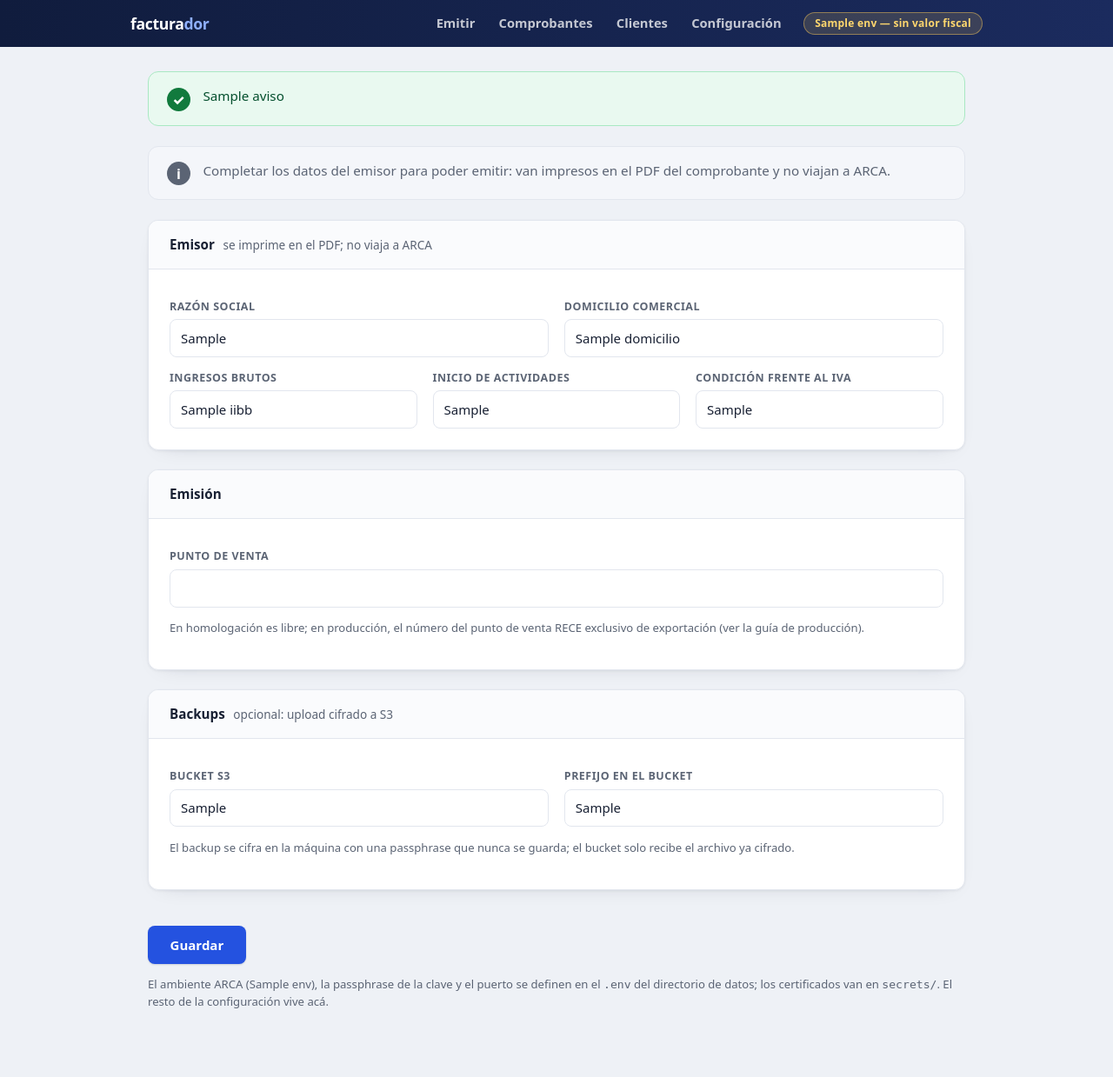
After one commit to FacundoTripelhorn/facturadorE, a FastAPI app: template facturador/web/templates/configuracion.html in a window 1280 px wide. The commit adds this page. Shown: the whole page at 87% size. Run offline with FastAPI, Linux system fonts and the light colour scheme; the template is opened without the code that fills it: most values are stand-ins (such as "Sample title", 1, 10 or a date in 2020); parts of the project's set-up code (start-up, migrations or seed data) failed here and were passed over.

Commit message:
UI: página Configuración y guía del primer arranque
Nueva página /configuracion (mismo estilo que /clientes) para editar los
datos del emisor, el punto de venta y el bucket de backups. Sin datos de
emisor, la home dirige a completarlos antes de permitir emitir (además
del guard de dominio en create_invoice).

Co-authored-by: Facundo Tripelhorn <FacundoTripelhorn@users.noreply.github.com>

```diff
--- a/facturador/web/templates/base.html
+++ b/facturador/web/templates/base.html
@@ -222,6 +222,7 @@
     <a href="/" {% if request.url.path == "/" %}aria-current="page"{% endif %}>Emitir</a>
     <a href="/comprobantes" {% if request.url.path == "/comprobantes" %}aria-current="page"{% endif %}>Comprobantes</a>
     <a href="/clientes" {% if request.url.path == "/clientes" %}aria-current="page"{% endif %}>Clientes</a>
+    <a href="/configuracion" {% if request.url.path == "/configuracion" %}aria-current="page"{% endif %}>Configuración</a>
     {% if env != "prod" %}<span class="badge-env">{{ env }} — sin valor fiscal</span>{% endif %}
   </div>
 </header>
--- /dev/null
+++ b/facturador/web/templates/configuracion.html
@@ -0,0 +1,99 @@
+{% extends "base.html" %}
+{% block content %}
+
+{% if aviso %}<div class="panel ok"><div>{{ aviso }}</div></div>{% endif %}
+{% if error %}<div class="panel error"><div>{{ error }}</div></div>{% endif %}
+
+{% if not s.emisor.completo %}
+<div class="panel neutro">
+  <div>Completar los datos del emisor para poder emitir: van impresos en el
+  PDF del comprobante y no viajan a ARCA.</div>
+</div>
+{% endif %}
+
+<form method="post" action="/ui/configuracion">
+
+<section class="card">
+  <h2>Emisor <span class="sub">se imprime en el PDF; no viaja a ARCA</span></h2>
+  <div class="cuerpo">
+    <div class="fila">
+      <div>
+        <label for="emisor_razon_social">Razón social</label>
+        <input id="emisor_razon_social" name="emisor_razon_social" required
+               value="{{ s.emisor.razon_social }}">
+      </div>
+      <div>
+        <label for="emisor_domicilio">Domicilio comercial</label>
+        <input id="emisor_domicilio" name="emisor_domicilio" required
+               value="{{ s.emisor.domicilio }}">
+      </div>
+    </div>
+    <div class="fila">
+      <div>
+        <label for="emisor_iibb">Ingresos Brutos</label>
+        <input id="emisor_iibb" name="emisor_iibb"
+               placeholder="vacío = se imprime el CUIT"
+               value="{{ s.emisor.iibb }}">
+      </div>
+      <div>
+        <label for="emisor_inicio_actividades">Inicio de actividades</label>
+        <input id="emisor_inicio_actividades" name="emisor_inicio_actividades"
+               placeholder="p.ej. 01/2020"
+               value="{{ s.emisor.inicio_actividades }}">
+      </div>
+      <div>
+        <label for="emisor_condicion_iva">Condición frente al IVA</label>
+        <input id="emisor_condicion_iva" name="emisor_condicion_iva"
+               value="{{ s.emisor.condicion_iva }}">
+      </div>
+    </div>
+  </div>
+</section>
+
+<section class="card">
+  <h2>Emisión</h2>
+  <div class="cuerpo">
+    <div class="fila">
+      <div>
+        <label for="punto_venta">Punto de venta</label>
+        <input id="punto_venta" name="punto_venta" type="number" min="1"
+               class="num" required value="{{ s.punto_venta }}">
+      </div>
+    </div>
+    <p class="nota">En homologación es libre; en producción, el número del
+    punto de venta RECE exclusivo de exportación (ver la guía de producción).</p>
+  </div>
+</section>
+
+<section class="card">
+  <h2>Backups <span class="sub">opcional: upload cifrado a S3</span></h2>
+  <div class="cuerpo">
+    <div class="fila">
+      <div>
+        <label for="backup_s3_bucket">Bucket S3</label>
+        <input id="backup_s3_bucket" name="backup_s3_bucket"
+               placeholder="vacío = el backup queda solo local"
+               value="{{ s.backup_s3_bucket }}">
+      </div>
+      <div>
+        <label for="backup_s3_prefix">Prefijo en el bucket</label>
+        <input id="backup_s3_prefix" name="backup_s3_prefix"
+               value="{{ s.backup_s3_prefix }}">
+      </div>
+    </div>
+    <p class="nota">El backup se cifra en la máquina con una passphrase que
+    nunca se guarda; el bucket solo recibe el archivo ya cifrado.</p>
+  </div>
+</section>
+
+<button type="submit">Guardar</button>
+
+</form>
+
+<p class="nota">
+  El ambiente ARCA ({{ env }}), la passphrase de la clave y el puerto se
+  definen en el <code>.env</code> del directorio de datos; los certificados
+  van en <code>secrets/</code>. El resto de la configuración vive acá.
+</p>
+
+{% endblock %}
```
Also changed, not shown: facturador/web/routes.py (+74 -2 lines), facturador/web/templates/home.html (+6 -1 lines), tests/test_web.py (+80 -0 lines).
